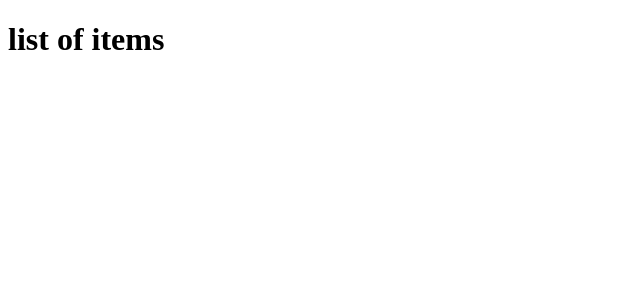
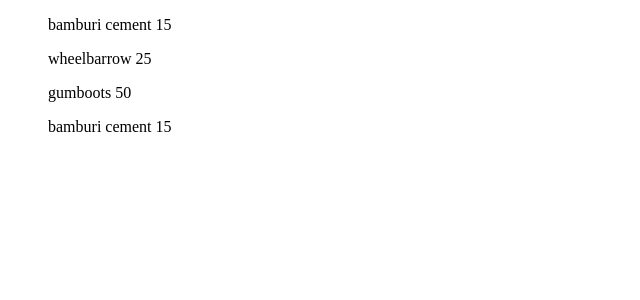
Before and after one commit to kelvinrandu/nextjs-animations, a Next.js app in the folder animations/: page /ItemList in a window 1280 px wide. Shown: the top 300 px of the page, without its empty margins (0-640 px from the left). Built offline with nearby package versions, Linux system fonts and the light colour scheme.

Commit message:
added mock stores and items and links to each page respectively

```diff
--- a/animations/src/pages/ItemList.js
+++ b/animations/src/pages/ItemList.js
@@ -1,10 +1,28 @@
+import Link from 'next/link';
 
+const items =[
+  {name: 'bamburi cement', quantity: 15 , buying_price: 5000, selling_price: 'diani'  },
+  {name: 'wheelbarrow', quantity: 25 , buying_price: 5000 , selling_price: 'diani'  },
+  {name: 'gumboots', quantity: 50 , buying_price: 5000 , selling_price: 'diani'  },
+  {name: 'bamburi cement', quantity: 15 , buying_price: 5000 , selling_price: 'diani'  }
+
+]
 export default function ItemList() {
 
 
     return (
       <div>
-        <h1>list of items</h1>
+        {items.map(e =>(
+
+        <Link as={`/items/${e.name}`} href="/items/[id]">
+          <ul>
+          <a>
+          {e.name} {e.quantity}
+          </a>
+          </ul>
+        </Link>
+
+        ))}
 
       </div>
     )
--- a/animations/src/pages/index.js
+++ b/animations/src/pages/index.js
@@ -2,6 +2,7 @@
 export default function Home() {
   return (
     <div>
+
     home
 
     </div>
--- a/animations/src/pages/stores/[id].js
+++ b/animations/src/pages/stores/[id].js
@@ -1,5 +1,9 @@
+import { useRouter } from 'next/router';
 
 export default function Store() {
+    const router = useRouter();
+    console.log(router.query);
+
 
 
     return (
```
Also changed, not shown: animations/src/pages/StoreList.js (+20 -1 lines).
